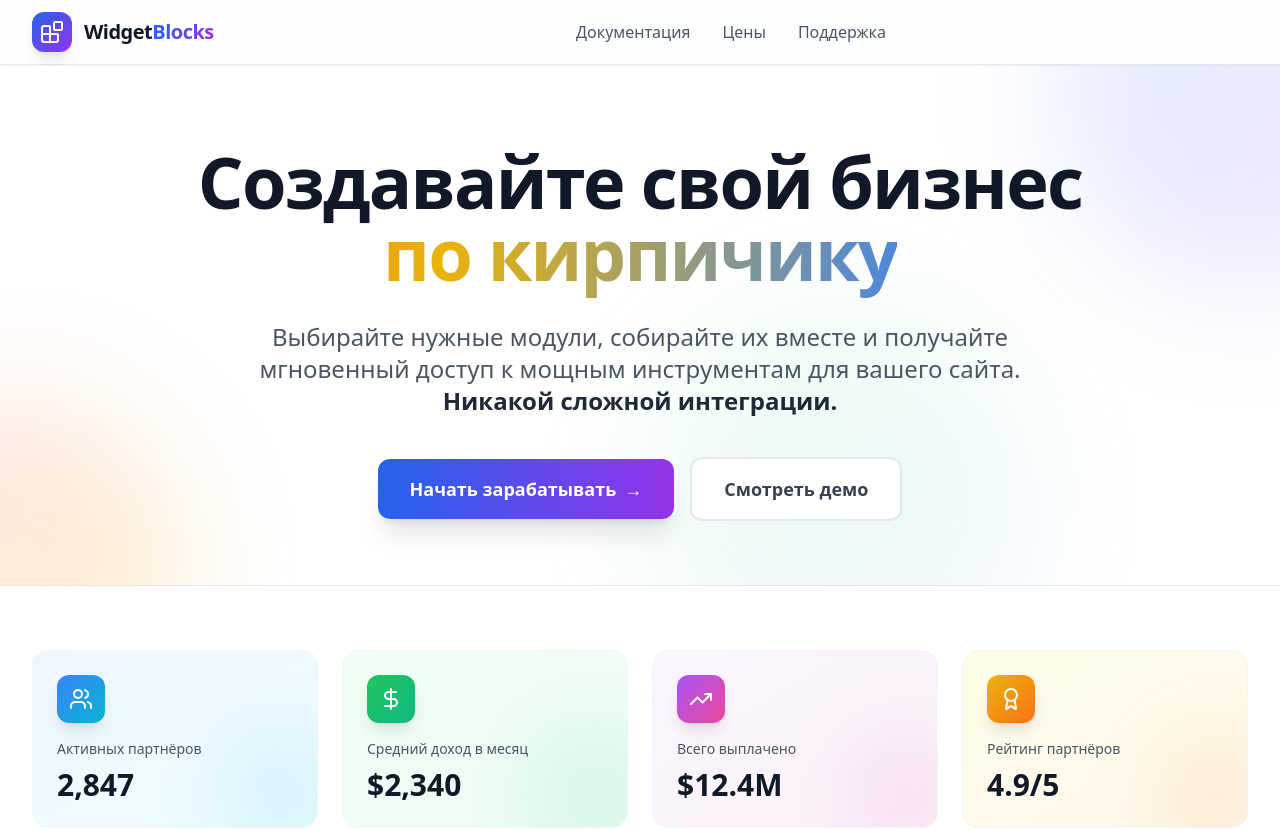
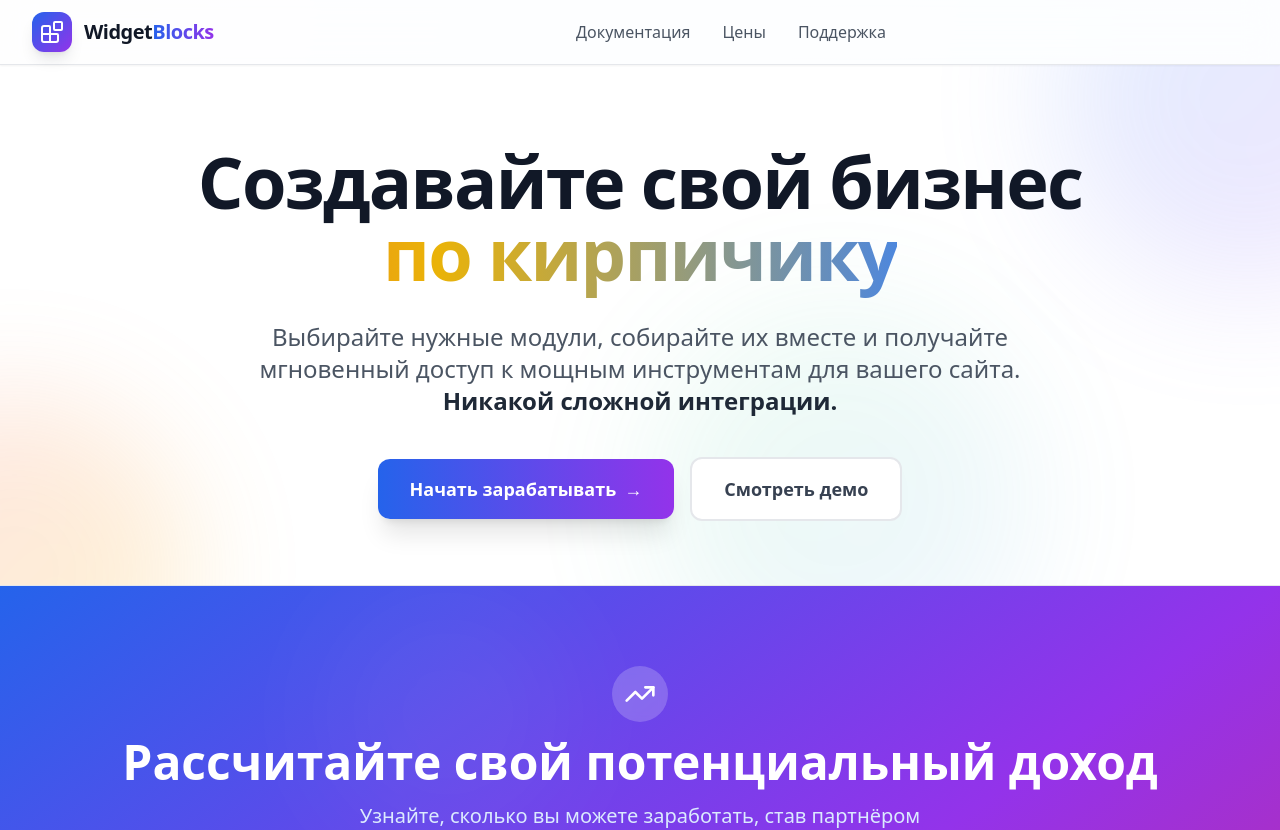
Before and after one commit to FedoseevSM/lego-promo, a React (Vite) app: page / in a window 1280 px wide. Shown: the top 830 px of the page. Built offline with nearby package versions, Linux system fonts and the light colour scheme.

Commit message:
Update PartnerProgram.tsx

```diff
--- a/src/pages/PartnerProgram.tsx
+++ b/src/pages/PartnerProgram.tsx
@@ -80,9 +80,6 @@ export function PartnerProgram() {
           </div>
         </div>
       </div>
-
-      {/* Partner Stats */}
-      <PartnerStats />
 
       {/* Revenue Calculator */}
       <RevenueCalculator />
```
